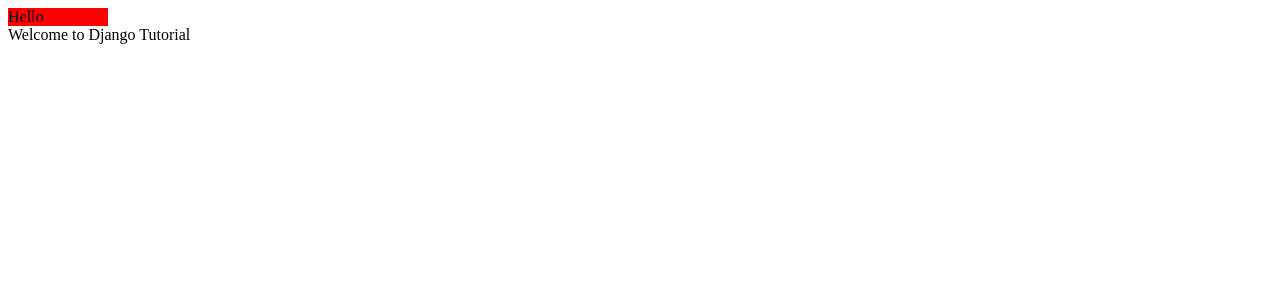
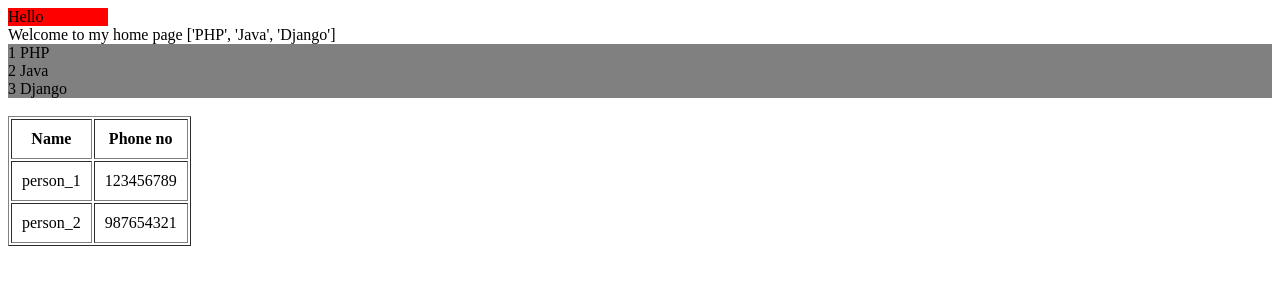
Before and after one commit to VISHAL-038/Django, a Django app: page / in a window 1280 px wide. Shown: the top 300 px of the page. Run offline with Django 5.2, Linux system fonts and the light colour scheme.

Commit message:
"use of for in template file"

```diff
--- a/myProject/myProject/views.py
+++ b/myProject/myProject/views.py
@@ -1,8 +1,20 @@
 from django.http import HttpResponse
 from django.shortcuts import render
 
+# def homePage(request):
+#     return render(request,'index.html')
+
 def homePage(request):
-    return render(request,'index.html')
+    data={
+        'title':'Home Page !',
+        'message':'Welcome to my home page',
+        'clist':['PHP','Java','Django'],
+        'student_details':[
+            {'name':'person_1','phone':123456789},
+            {'name':'person_2','phone':987654321},
+        ]
+    }
+    return render(request,'index.html',data)
 
 def aboutUS(request):
     return HttpResponse("Welcome to Django Python")
--- a/myProject/templates/index.html
+++ b/myProject/templates/index.html
@@ -1,6 +1,6 @@
 <html>
     <head>
-        <title>Home Page</title>
+        <title>{{title}}</title>
         <style>
             .main{
                 width:100px;
@@ -10,6 +10,31 @@
     </head>
     <body>
       <div class="main">Hello</div>
-        Welcome to Django Tutorial
+        {{message}}
+        {{clist}}
+        {% for i in clist %}
+        <div style="background-color:grey">
+            {{forloop.counter}}
+            {{i}}
+        </div>
+        {% endfor%}
+
+
+        <br>
+        <table border="1" cellpadding="10px">
+            <tr>
+                <th>Name</th>
+                <th>Phone no</th>
+            </tr>
+
+
+            {% for d in student_details %}
+            <tr>
+                <td>{{d.name}}</td>
+                <td>{{d.phone}}</td>
+            </tr>
+            {% endfor %}
+
+        </table>
     </body>
 </html>
```
